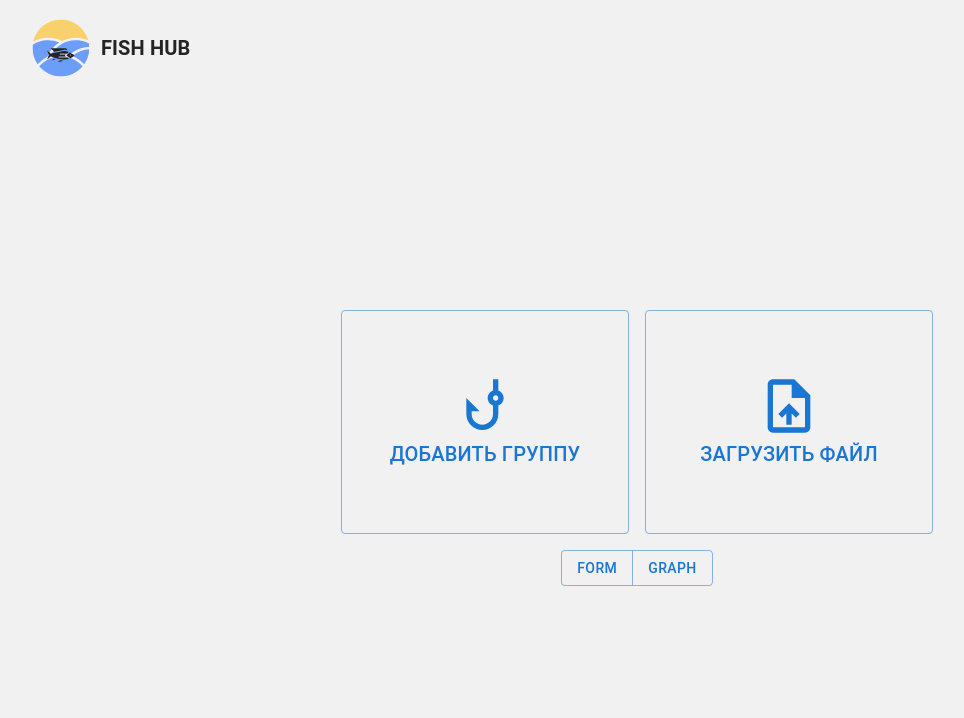
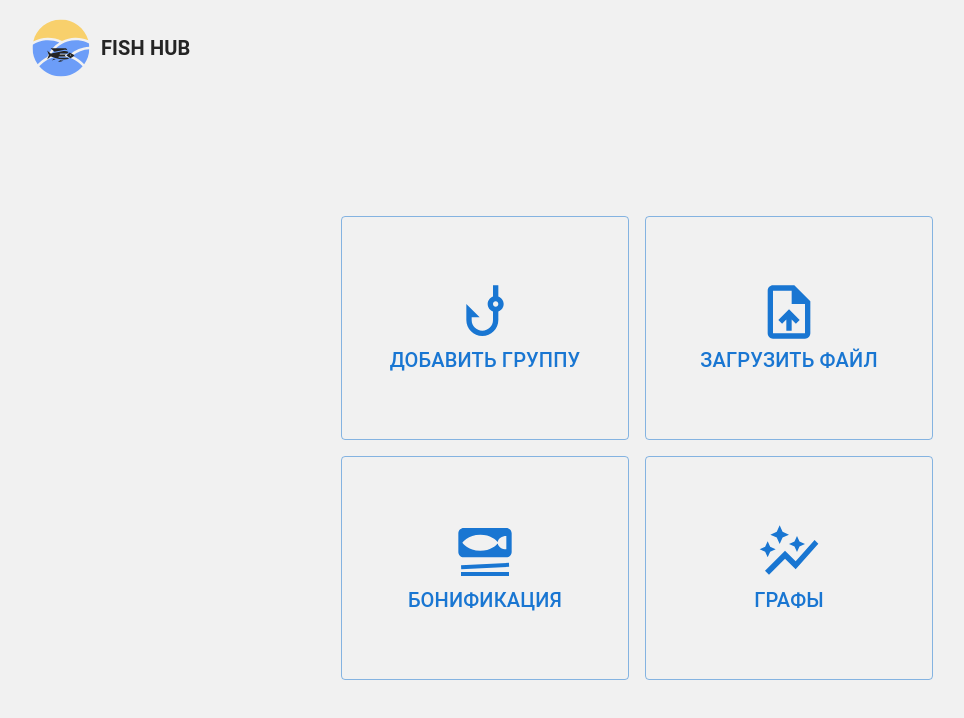
Before and after one commit to baddelo/AgroCode-hackathon-2024, a React (Vite) app in the folder frontend/: page / in a window 1280 px wide. Shown: the top 718 px of the page, without its empty margins (3-967 px from the left). Built offline with nearby package versions, Linux system fonts and the light colour scheme.

Commit message:
change ui main routes

```diff
--- a/frontend/src/features/download/index.tsx
+++ b/frontend/src/features/download/index.tsx
@@ -59,7 +59,6 @@ function Download() {
 				responseType: 'blob'
 			})
 			.then((response) => {
-				// Создание ссылки для скачивания
 				const url = window.URL.createObjectURL(new Blob([response.data]));
 				const link = document.createElement('a');
 				link.href = url;
--- a/frontend/src/features/main/components/mainBlock/index.tsx
+++ b/frontend/src/features/main/components/mainBlock/index.tsx
@@ -2,9 +2,12 @@ import { Box } from '@mui/material';
 
 import MainGroup from '../mainGroup';
 import MainUploader from '../mainUploader';
+import MainForm from '../mainForm';
+import MainGraph from '../mainGraph';
 
 function MainBlock() {
 	return (
+		<>
 			<Box
 				display='flex'
 				flexDirection='row'
@@ -15,6 +18,17 @@ function MainBlock() {
 				<MainGroup />
 				<MainUploader />
 			</Box>
+			<Box
+				display='flex'
+				flexDirection='row'
+				justifyContent='center'
+				flexWrap='wrap'
+				gap='1rem'
+			>
+				<MainForm />
+				<MainGraph />
+			</Box>
+		</>
 	);
 }
 
--- /dev/null
+++ b/frontend/src/features/main/components/mainForm/index.tsx
@@ -0,0 +1,28 @@
+import { useNavigate } from 'react-router-dom';
+
+import { Button, Typography } from '@mui/material';
+import SetMealIcon from '@mui/icons-material/SetMeal';
+function MainForm() {
+	const navigate = useNavigate();
+
+	return (
+		<Button
+			variant="outlined"
+			sx={{
+				display: 'flex',
+				flexDirection: 'column',
+				alignItems: 'center',
+				p: 2,
+				textAlign: 'center',
+				height: '14rem',
+				width: '18rem'
+			}}
+			onClick={() => navigate('/form')}
+		>
+			<SetMealIcon color='primary' sx={{ width: '64px', height: '64px' }} />
+			<Typography variant="h6" color="primary">Бонификация</Typography>
+		</Button>
+	);
+}
+
+export default MainForm;
--- /dev/null
+++ b/frontend/src/features/main/components/mainGraph/index.tsx
@@ -0,0 +1,28 @@
+import { useNavigate } from 'react-router-dom';
+
+import { Button, Typography } from '@mui/material';
+import AutoGraphIcon from '@mui/icons-material/AutoGraph';
+function MainGraph() {
+	const navigate = useNavigate();
+
+	return (
+		<Button
+			variant="outlined"
+			sx={{
+				display: 'flex',
+				flexDirection: 'column',
+				alignItems: 'center',
+				p: 2,
+				textAlign: 'center',
+				height: '14rem',
+				width: '18rem'
+			}}
+			onClick={() => navigate('/graph')}
+		>
+			<AutoGraphIcon color='primary' sx={{ width: '64px', height: '64px' }} />
+			<Typography variant="h6" color="primary">Графы</Typography>
+		</Button>
+	);
+}
+
+export default MainGraph;
--- a/frontend/src/routes/mainRoute/index.tsx
+++ b/frontend/src/routes/mainRoute/index.tsx
@@ -1,19 +1,11 @@
-import { useNavigate } from 'react-router-dom';
-
-import { Box, Button, ButtonGroup } from '@mui/material';
+import { Box } from '@mui/material';
 
 import MainBlock from '../../features/main/components/mainBlock';
 
 function MainRoute() {
-	const navigate = useNavigate();
-
 	return (
 		<Box display='flex' flexDirection='column' alignItems='center' gap={2}>
 			<MainBlock />
-			<ButtonGroup>
-				<Button onClick={() => navigate('/form')}>Form</Button>
-				<Button onClick={() => navigate('/graph')}>Graph</Button>
-			</ButtonGroup>
 		</Box>
 	);
 }
```
Lines whose indentation alone changed are shown as unchanged.
